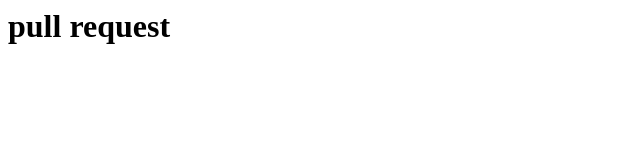
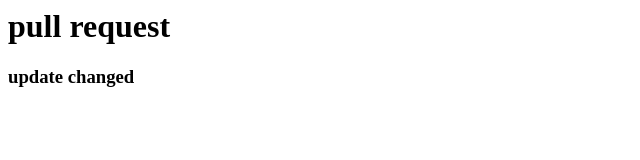
Before and after one commit to Waleed302/responsive-navbar, a plain HTML site: page index2.html in a window 1280 px wide. Shown: the whole page, without its empty margins (0-640 px from the left). Drawn offline with Linux system fonts and the light colour scheme.

Commit message:
update code

```diff
--- a/index2.html
+++ b/index2.html
@@ -6,5 +6,6 @@
 </head>
 <body>
     <h1>pull request</h1>
+    <h3>update changed</h3>
 </body>
 </html>
```
